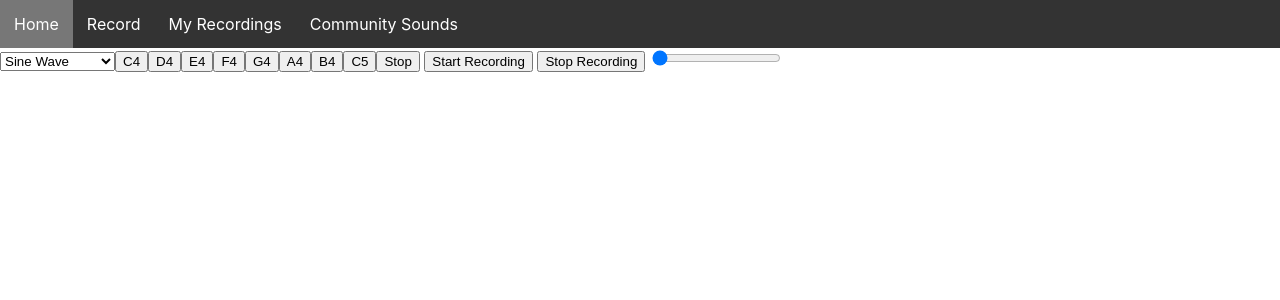
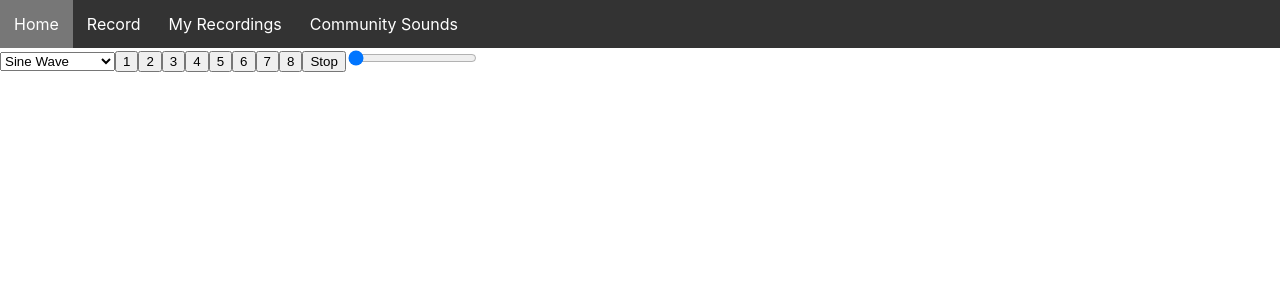
Before and after one commit to alinnstiles/super-synth, a React (Create React App) app: page /record in a window 1280 px wide. Shown: the top 300 px of the page. Built offline with nearby package versions, Linux system fonts and the light colour scheme.

Commit message:
added in comments

```diff
--- a/src/Home.js
+++ b/src/Home.js
@@ -1,5 +1,7 @@
 import { Outlet } from 'react-router-dom'
 import NavBar from './NavBar'
+
+
 
 function Home() {
   return (
--- a/src/SynthKeys.js
+++ b/src/SynthKeys.js
@@ -1,103 +1,89 @@
 import React, { useRef, useEffect, useState } from 'react';
-import NavBar from './NavBar'; // Importing NavBar component
-//import './SynthKeys.css'; // Importing CSS for SynthKeys
-import './NavBar.css'; // Importing CSS for NavBar
+import NavBar from './NavBar';
+import './NavBar.css';
 
 const SynthKeys = () => {
-  // State and refs initialization
-  const [selectedInstrument, setSelectedInstrument] = useState('sine'); // State for selected instrument
-  const synthRef = useRef(); // Reference to the audio context
-  const midiAccessRef = useRef(null); // Reference to MIDI access
-  const [recording, setRecording] = useState(false); // State to manage recording
+  const [selectedInstrument, setSelectedInstrument] = useState('sine');
+  const synthRef = useRef(null);
+  const [isPlaying, setIsPlaying] = useState(false); // New state to track playing status
 
-  // Function to play sound
   const playSound = (note, start = true) => {
+    const synth = synthRef.current || (synthRef.current = new AudioContext());
+    const oscillator = synth.createOscillator();
+    oscillator.type = selectedInstrument;
+    oscillator.frequency.value = note;
+    oscillator.connect(synth.destination);
+
+    oscillator.onended = () => {
+      setIsPlaying(false); // Reset playing state when stopping
+    };
+
     if (start) {
-      const synth = new AudioContext(); // Creating a new audio context
-      const oscillator = synth.createOscillator(); // Creating an oscillator node
-      oscillator.type = selectedInstrument; // Setting oscillator type
-      oscillator.frequency.value = note; // Setting frequency
-      oscillator.connect(synth.destination); // Connecting oscillator to audio output
-      oscillator.start(); // Starting oscillator
-
-      // Stop the sound after a short delay
-      setTimeout(() => {
-        stopSound();
-      }, 50);
+      oscillator.start();
+      setIsPlaying(true); // Set playing to true when starting
     } else {
-      const synth = synthRef.current;
-      if (synth && synth.state === 'running') {
-        synth.close(); // Closing the audio context
+      if (isPlaying) { // Only attempt to stop if the oscillator was started
+        oscillator.stop();
+        setIsPlaying(false); // Reset playing state when stopping
       }
     }
   };
 
-  // Function to stop sound
-  const stopSound = () => {
-    const synth = synthRef.current;
-    if (synth && synth.state === 'running') {
-      synth.close(); // Closing the audio context
-      synthRef.current = null;
-    }
+  const handleInstrumentChange = (event) => {
+    setSelectedInstrument(event.target.value);
   };
 
-  // Handler for instrument change
-  const handleInstrumentChange = (event) => {
-    setSelectedInstrument(event.target.value); // Setting selected instrument
+  const keyActions = {
+    '1': () => playSound(440),
+    '2': () => playSound(493.88),
+    '3': () => playSound(523.25),
+    '4': () => playSound(587.33),
+    '5': () => playSound(659.25),
+    '6': () => playSound(698.46),
+    '7': () => playSound(783.99),
+    '8': () => playSound(880),
   };
 
-  // Start recording function
-  const startRecording = () => {
-    setRecording(true); // Setting recording state to true
-  };
+  useEffect(() => {
+    const handleKeyDown = (event) => {
+      if (!isNaN(event.key)) {
+        const action = keyActions[event.key];
+        if (action) {
+          action();
+        }
+      }
+    };
 
-  // Stop recording function
-  const stopRecording = () => {
-    setRecording(false); // Setting recording state to false
-  };
+    window.addEventListener('keydown', handleKeyDown);
 
-  // Effect hook to handle MIDI access
-  useEffect(() => {
-    navigator.requestMIDIAccess().then((midiAccess) => {
-      midiAccessRef.current = midiAccess; // Storing MIDI access reference
-
-      midiAccess.inputs.forEach((input) => {
-        input.onmidimessage = (message) => {
-          const [command, note, velocity] = message.data;
-          if (command === 144 && velocity > 0) {
-            playSound(note); // Play sound on MIDI input
-          } else if (command === 128 || (command === 144 && velocity === 0)) {
-            playSound(note, false); // Stop sound on MIDI input
-          }
-        };
-      });
-    });
+    return () => {
+      window.removeEventListener('keydown', handleKeyDown);
+    };
   }, []);
 
-  // JSX structure
   return (
     <div className="synth-keys">
-      <NavBar /> {/* Rendering NavBar component */}
-      {/* Dropdown for selecting instrument */}
+      {/* Render NavBar component */}
+      <NavBar />
+
+      {/* Dropdown to select instrument */}
       <select value={selectedInstrument} onChange={handleInstrumentChange}>
         <option value="sine">Sine Wave</option>
         <option value="square">Square Wave</option>
         <option value="triangle">Triangle Wave</option>
         <option value="sawtooth">Sawtooth Wave</option>
       </select>
-      {/* Buttons to play specific notes */}
-      <button onClick={() => playSound(440)}>C4</button>
-      <button onClick={() => playSound(493.88)}>D4</button>
-      <button onClick={() => playSound(523.25)}>E4</button>
-      <button onClick={() => playSound(587.33)}>F4</button>
-      <button onClick={() => playSound(659.25)}>G4</button>
-      <button onClick={() => playSound(698.46)}>A4</button>
-      <button onClick={() => playSound(783.99)}>B4</button>
-      <button onClick={() => playSound(880)}>C5</button>
-      <button onClick={stopSound}>Stop</button> {/* Button to stop all sounds */}
-      <button onClick={startRecording}>Start Recording</button> {/* Button to start recording */}
-      <button onClick={stopRecording}>Stop Recording</button> {/* Button to stop recording */}
-      <input type="range" min="50" max="100" defaultValue="50" onChange={(e) => console.log(e.target.value)} /> {/* Slider for synth length */}
+
+      {/* Buttons for playing notes */}
+      {Object.entries(keyActions).map(([key, action]) => (
+        <button key={key} onClick={action}>{key}</button>
+      ))}
+
+      {/* Button to stop playing */}
+      <button onClick={() => playSound(440, false)}>Stop</button>
+
+      {/* Input range for volume control */}
+      <input type="range" min="50" max="100" defaultValue="50" onChange={(e) => console.log(e.target.value)} />
     </div>
   );
 };
```
